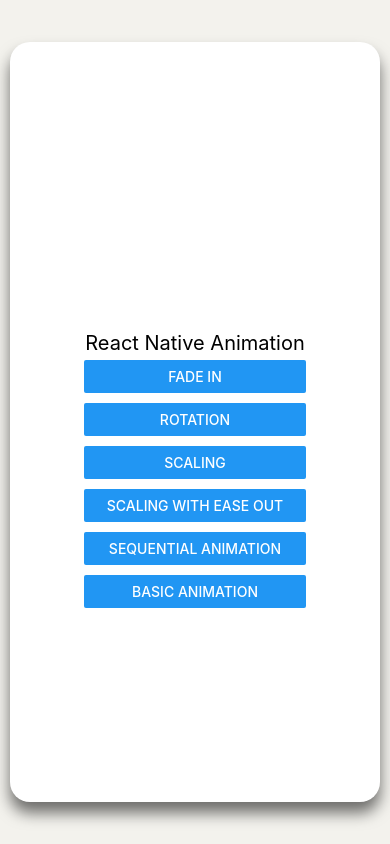
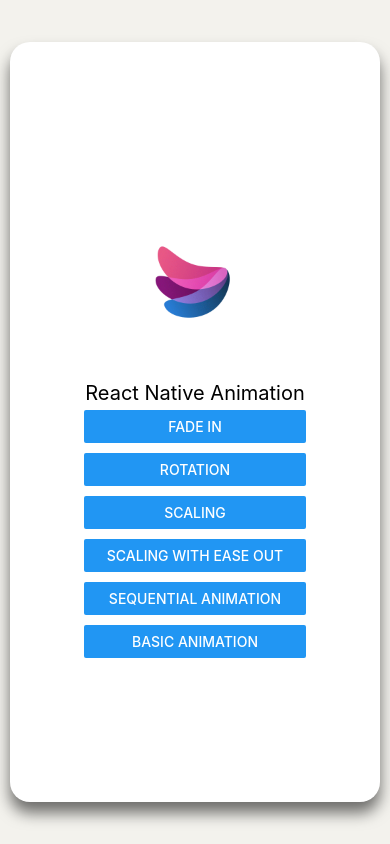
Before and after one commit to Global-Software-Consulting/react-native-sample-animation, a React Native app: screen / in a window 390 px wide. Built offline with nearby package versions, Linux system fonts and the light colour scheme.

Commit message:
logo added

```diff
--- a/App.js
+++ b/App.js
@@ -33,7 +33,7 @@ shadowRadius: 14.78,
 
 elevation: 22, }}>
 <View >
-      <Image src={require('./src/Assets/logo.gif')} style={{width:100, height:100}} />
+      <Image source={require('./src/Assets/logo.gif')} loop style={{width:200, height:200}} />
     </View>
       <Text style={{ fontSize: 20 }}>React Native Animation</Text>
       <View style={{margin: 5, width:'60%', borderRadius:20}}>
```
Also changed, not shown: 1 other file (tests, documents, lock files or other folders).
